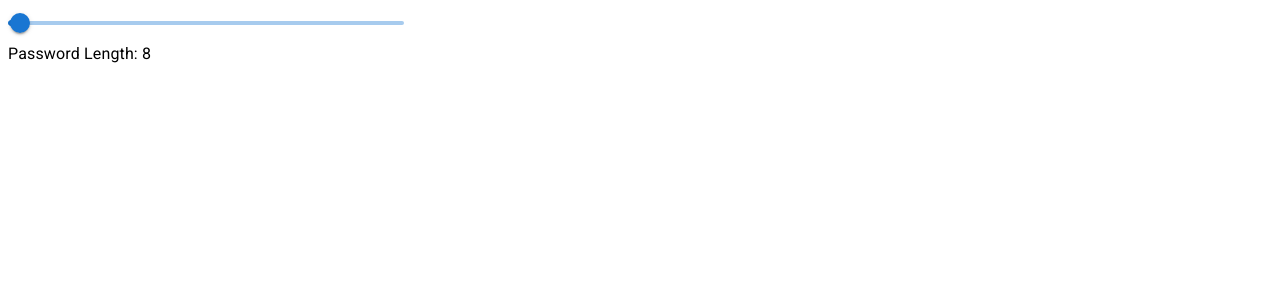
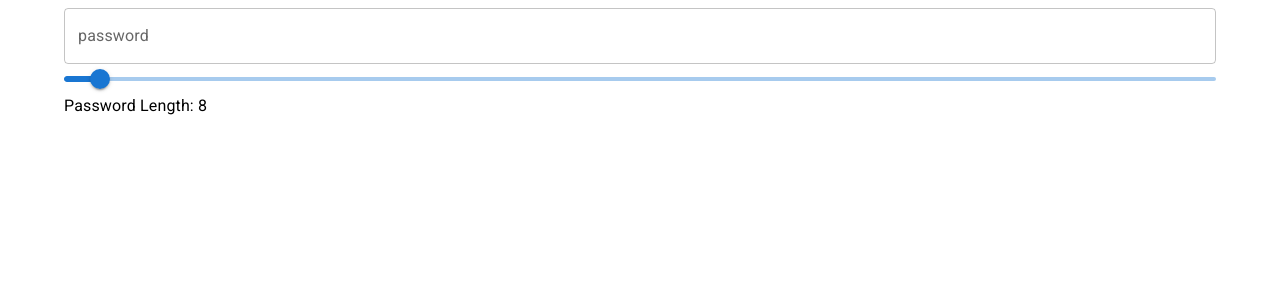
Before and after one commit to g-n-x/password-generator, a React (Create React App) app: page / in a window 1280 px wide. Shown: the top 300 px of the page. Built offline with nearby package versions, Linux system fonts and the light colour scheme; the HTML template or start-up script is replaced by a standard one.

Commit message:
feat: add txtfield and wrap inside container

```diff
--- a/src/App.tsx
+++ b/src/App.tsx
@@ -1,9 +1,14 @@
 import React from 'react';
 import PassGen from './components/PassGen'
+import {
+  Container
+} from '@material-ui/core'
 
 const App: React.FC = () => {
   return (
-    <><PassGen/></>
+    <Container>
+      <PassGen/>
+    </Container>
   );
 }
 
--- a/src/components/PassGen.tsx
+++ b/src/components/PassGen.tsx
@@ -1,16 +1,22 @@
 import React, {useState} from 'react'
 import {
     Slider,
+    TextField,
     Typography
   } from '@material-ui/core'
 
 const PassGen: React.FC = () => {
     const [passLen, setPassLen] = useState(8)
     return(
-        <>
+        <div
+            style={{
+                display: 'flex',
+                flexDirection: 'column',
+            }}
+        >
+            <TextField label="password" />
             <Slider
                 defaultValue={8}
-                style={{width: 396}}
                 max={256}
                 onChange={
                     (ev, val) => {
@@ -19,7 +25,7 @@ const PassGen: React.FC = () => {
                 }
             />
             <Typography>Password Length: {passLen}</Typography>
-        </>
+        </div>
     )
 }
 
```
